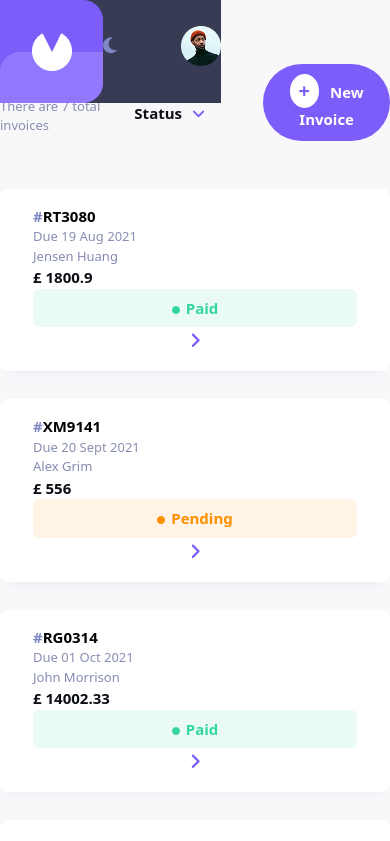
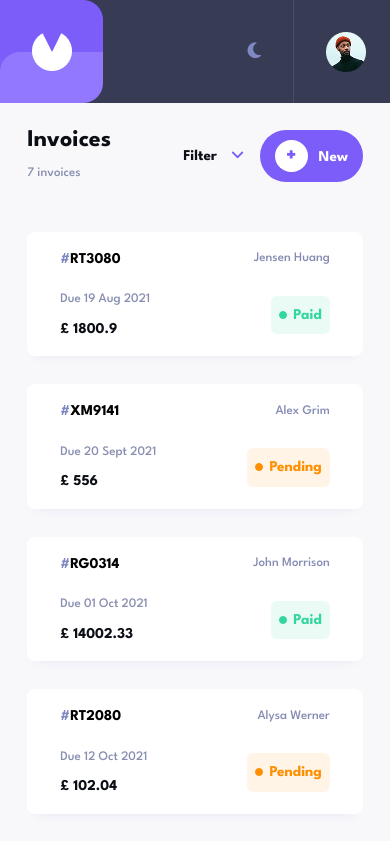
Before and after one commit to NwakanmaEmmanuel/invoice-management-app, a React (Vite) app: page / in a window 390 px wide. Shown: the top 841 px of the page. Built offline with nearby package versions, Linux system fonts and the light colour scheme.

Commit message:
feat: update InvoiceList and Sidebar components for improved layout and responsiveness; add custom font to body

```diff
--- a/src/components/InvoiceList.tsx
+++ b/src/components/InvoiceList.tsx
@@ -43,18 +43,18 @@ export default function InvoiceList( {showForm, handleUpdateInvoice, handleAddLi
     : invoiceData;
 
   return (
-    <div className="lg:px-[10rem] md:px-4 py-[4rem]  md:mt-24 lg:mt-0 ">
-        <div className="flex justify-between items-center md:gap-[11rem] lg:gap-[20rem]">
+    <div className="lg:px-[10rem] md:px-4 py-[4rem] mt-16  md:mt-24 lg:mt-0 ">
+        <div className="flex justify-between items-center gap-[72px] md:gap-[11rem] lg:gap-[20rem]">
 
             <div>
 
-                <h1 className="text-[#0C0E16] dark:text-[white] md:text-[36px] lg:text-[38px] leading-[100%] mb-3 font-bold">
+                <h1 className="text-[#0C0E16] dark:text-[white] text-2xl md:text-[36px] lg:text-[38px] leading-[100%] mb-3 font-bold">
                     Invoices
                 </h1>
 
                 {invoiceData.length > 0 ? (
                     <p className="text-[#888EB0] font-medium dark:text-[#DFE3FA] text-[13px]">
-                        There are {invoiceData.length} total invoices
+                        <span className="hidden lg:inline md:inline">There are </span> {filteredInvoices.length} <span className="hidden lg:inline md:inline">{selectedStatus.join(" & ") || "total"}</span> invoices
                     </p>
                     ) : (
                     <p className="text-[#888EB0] font-medium dark:text-[#DFE3FA] text-[13px]">
@@ -64,13 +64,13 @@ export default function InvoiceList( {showForm, handleUpdateInvoice, handleAddLi
 
             </div>
 
-            <div className="flex gap-[44px] relative">
+            <div className="flex md:gap-[44px] lg:gap-[44px] gap-4 relative">
                 <button
                     onClick={() => setShowStatus(!showStatus)}
                     // onMouseOver={() => setShowStatus(true)}
                     className="text-[#0C0E16] dark:text-[white]  text-[15px] font-bold"
                 >
-                    Filter by Status
+                    Filter <span className="hidden md:inline lg:inline">by Status </span>
                     {showStatus ? (
                         <i className="fa-solid fa-angle-up text-[#7C5DFA] dark:text-[#7C5DFA] ml-[10px] "></i>
                     ) : (
@@ -169,10 +169,10 @@ export default function InvoiceList( {showForm, handleUpdateInvoice, handleAddLi
                         setShowStatus(false)
                     }}
                     className="bg-[#7C5DFA] hover:bg-[#9277FF] text-[15px] font-bold text-white px-[15px] py-[10px] rounded-[50px] ">
-                    <span className="text-[#7C5DFA] bg-white px-[9px] py-[2px] font-extrabold text-[20px] rounded-[50%] inline-flex items-center mr-[11px] ">
+                    <span className="text-[#7C5DFA] bg-white px-[11px] py-[1px] font-extrabold text-[20px] rounded-[50%] inline-flex items-center mr-[11px] ">
                         +
                     </span>
-                    New Invoice
+                    New <span className="hidden lg:inline md:inline">Invoice</span>
                 </button>
             </div>
         </div>
@@ -188,30 +188,56 @@ export default function InvoiceList( {showForm, handleUpdateInvoice, handleAddLi
                 <Link
                     to={`invoice/${invoice.id}`}
                     key={invoice.id}
-                    className=" grid md:grid-cols-[100px_1fr_1fr_100px_100px_20px] lg:grid-cols-[150px_1fr_1fr_150px_100px_40px] shadow-[0px_10px_10px_-10px_#48549F1A] cursor-pointer  items-center  bg-[#FFFFFF] hover:border-[#7C5DFA] border border-transparent border-solid hover:border-solid dark:bg-[#1E2139] rounded-lg  px-[32px] py-[15px] ">
+                    className=" grid grid-cols-[1fr] md:grid-cols-[100px_1fr_1fr_100px_100px_20px] lg:grid-cols-[150px_1fr_1fr_150px_100px_40px] shadow-[0px_10px_10px_-10px_#48549F1A] cursor-pointer  items-center  bg-[#FFFFFF] hover:border-[#7C5DFA] border border-transparent border-solid hover:border-solid dark:bg-[#1E2139] rounded-lg  px-[32px] py-[15px] ">
 
-                    <h1 className="text-[15px] dark:text-white font-bold">
-                        <span className="text-[#7E88C3]">#</span>
+
+                     <div className="md:hidden lg:hidden flex gap-12 justify-between items-center">
+                        <h1 className="text-[15px]  dark:text-white font-bold">
+                            <span className="text-[#7E88C3]">#</span>
+                            {invoice.id}
+                        </h1>
+                        <p className="text-[#858BB2] dark:text-white font-medium text-[13px]">
+                            {invoice.clientName}
+                        </p>
+                    </div>
+                    <div className="md:hidden lg:hidden mt-5 flex gap-2 justify-between items-center">
+                        <div>
+                            <p className="text-[13px] mb-2 text-[#888EB0] dark:text-[#DFE3FA] font-medium">
+                                Due {formatDate(invoice.paymentDue)}
+                            </p>
+                            <h1 className="text-[#0C0E16] dark:text-white text-[15px] font-bold">
+                                £ {invoice.total}
+                            </h1>
+                        </div>
+                        <div>
+                            <button className={`${statusStyles[invoice.status]} outline-none  text-[15px] font-bold px-2 py-2 rounded-md `}>
+                                <span className=" h-[8px] bg-current w-[8px] rounded-md inline-block border-solid border mr-1.5"></span>{invoice.status}
+                            </button>
+                        </div>
+                    </div>
+
+                    <h1 className="md:inline-block hidden lg:inline-block text-[15px] dark:text-white font-bold">
+                        <span className=" text-[#7E88C3]">#</span>
                         {invoice.id}
                     </h1>
 
-                    <p className="text-[13px] text-[#888EB0] dark:text-[#DFE3FA] font-medium">
+                    <p className="md:inline-block hidden lg:inline-block text-[13px] text-[#888EB0] dark:text-[#DFE3FA] font-medium">
                         Due {formatDate(invoice.paymentDue)}
                     </p>
 
-                    <p className="text-[#858BB2] dark:text-white font-medium text-[13px]">
+                    <p className="md:inline-block hidden lg:inline-block text-[#858BB2] dark:text-white font-medium text-[13px]">
                         {invoice.clientName}
                     </p>
 
-                    <h1 className="text-[#0C0E16] dark:text-white text-[15px] font-bold">
+                    <h1 className="md:inline-block hidden lg:inline-block text-[#0C0E16] dark:text-white text-[15px] font-bold">
                         £ {invoice.total}
                     </h1>
 
-                    <button className={`${statusStyles[invoice.status]} outline-none  text-[15px] font-bold px-2 py-2 rounded-md `}>
+                    <button className={`${statusStyles[invoice.status]} md:inline-block hidden lg:inline-block outline-none  text-[15px] font-bold px-2 py-2 rounded-md `}>
                         <span className=" h-[8px] bg-current w-[8px] rounded-md inline-block border-solid border mr-1.5"></span>{invoice.status}
                     </button>
 
-                    <i className="fa-solid fa-angle-right text-[#7C5DFA] text-lg flex justify-center items-center"></i>
+                    <i className="fa-solid fa-angle-right hidden  text-[#7C5DFA] text-lg md:flex lg:flex justify-center items-center"></i>
                 </Link>
                 )}
             </div>
--- a/src/components/Sidebar.tsx
+++ b/src/components/Sidebar.tsx
@@ -8,9 +8,9 @@ type SidebarProps = {
 
 function Sidebar( {darkMode, setDarkMode}: SidebarProps) {
   return (
-    <div className="bg-[#373B53]   z-[999] flex lg:flex-col justify-between md:bg-red md:flex-row md:w-full md:rounded-none fixed lg:h-screen lg:w-[103px] left-0 lg:rounded-tr-[20px] lg:rounded-br-[20px]">
+    <div className="bg-[#373B53] w-full z-[999] flex lg:flex-col justify-between md:bg-red md:flex-row md:w-full md:rounded-none fixed lg:h-screen lg:w-[103px] left-0 lg:rounded-tr-[20px] lg:rounded-br-[20px]">
       <img src={header} alt="header-image" />
-      <div className='flex lg:flex-col lg:p-0 md:flex-row items-center md:mb-0 md:pr-6 mb-3 gap-[32px]'>
+      <div className='flex lg:flex-col lg:p-0 md:flex-row items-center md:mb-0 pr-[1.5rem] md:pr-6 mb-0 lg:mb-3 gap-[32px]'>
         {/* <div className='h-2 w-3 bg-red-400'></div> */}
         {/* <i className="fa-regular fa-moon h-8 w-7"></i> */}
 
@@ -21,7 +21,7 @@ function Sidebar( {darkMode, setDarkMode}: SidebarProps) {
             <i className="fa-solid fa-moon text-[#7E88C3] text-lg hover:text-[#DFE3FA] cursor-pointer"></i>
             )}
         </div>
-        <p className='lg:h-[1px] bg-[#494E6E] md:h-[103px] md:w-[1px] lg:w-[103px]'></p>
+        <p className='lg:h-[1px] w-[1px] h-[103px] bg-[#494E6E] md:h-[103px] md:w-[1px] lg:w-[103px]'></p>
         <img className=' ' src={profile} alt="" />
       </div>
     </div>
--- a/src/index.css
+++ b/src/index.css
@@ -1,6 +1,10 @@
 @tailwind base;
 @tailwind components;
 @tailwind utilities;
+
+body {
+  font-family: "League Spartan", sans-serif;
+}
 
 *{
     margin: 0;
```
